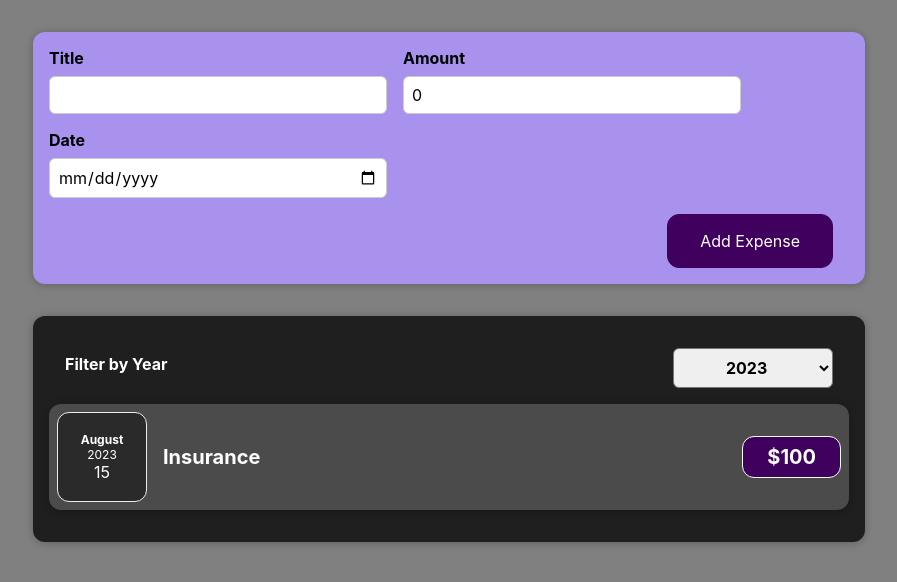
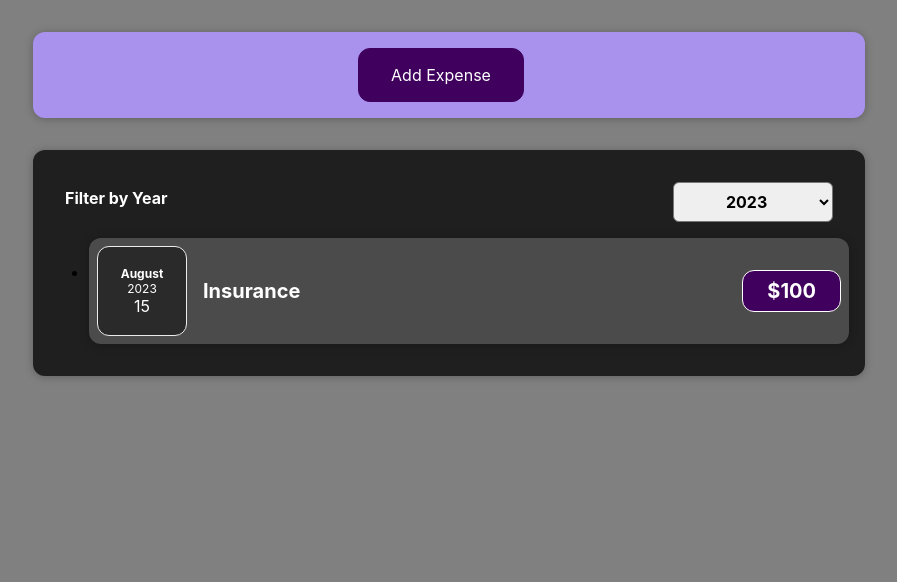
Before and after one commit to deepikacha/project-one, a React (Create React App) app: page / in a window 1280 px wide. Shown: the top 582 px of the page, without its empty margins (191-1088 px from the left). Built offline with nearby package versions, Linux system fonts and the light colour scheme.

Commit message:
render expense form conditionally

```diff
--- a/src/components/Expenses/ExpenseItem.js
+++ b/src/components/Expenses/ExpenseItem.js
@@ -9,6 +9,7 @@
 
 
   return (
+    <li>
     <Card className="expense-item">
       <ExpenseDate calenderDate={props.date}/>
       <div className="expense-item__description">
@@ -16,7 +17,9 @@
       <div className="expense-item__price">${props.price}</div>
 
     </div>
+
     </Card>
+    </li>
 
   )
 }
--- /dev/null
+++ b/src/components/Expenses/ExpenseList.js
@@ -0,0 +1,25 @@
+import React from "react";
+import ExpenseItem from "./ExpenseItem";
+import './ExpenseList.css'
+
+const ExpenseList=(props)=>{
+    if(props.items.length===0){
+        return <h2 className="expenses-list__callback">No expenses found</h2>
+    }
+    return <ul className="expenses-list">
+    { props.items.map((item)=> {
+         return (
+           <ExpenseItem
+             key={item.id}
+             title={item.title}
+             date={item.date}
+             price={item.price}
+           />
+         )
+         }
+       )}
+    </ul>
+
+}
+
+export default ExpenseList;
--- a/src/components/Expenses/Expenses.js
+++ b/src/components/Expenses/Expenses.js
@@ -3,6 +3,7 @@
 import "./Expenses.css";
 import Card from "../UI/Card";
 import ExpenseFilter from './ExpensesFilter'
+import ExpenseList from "./ExpenseList";
 
 const Expenses = (props) => {
   const [filteredYear, setFilteredYear]=useState('2023');
@@ -13,23 +14,13 @@
   const filteredExpenses=props.expenses.filter((val)=>{
    return val.date.getFullYear()===parseInt(filteredYear)
 })
-let expenseContent=<p>No expenses found</p>
-if(filteredExpenses.length>0){
-  expenseContent=filteredExpenses.map((expense) => {
-    return (
-      <ExpenseItem
-        key={expense.id}
-        title={expense.title}
-        date={expense.date}
-        price={expense.price}
-      />
-    );
-  })
-}
+
+
   return (
     <Card className="expenses">
       <ExpenseFilter selected={filteredYear} changeFilter={changeFilterHandler}/>
-      {expenseContent}
+      <ExpenseList items={filteredExpenses}/>
+
     </Card>
   );
 };
--- a/src/components/NewExpense/ExpenseForm.js
+++ b/src/components/NewExpense/ExpenseForm.js
@@ -8,6 +8,7 @@
   const [enteredTitle, setEnteredTitle] = useState('');
   const [enteredAmount, setEnteredAmount] = useState(0);
   const [enteredDate, setEnteredDate] = useState('');
+  const [isFormVisible,setIsFormVisible]=useState(false);
 
 
   const titleChangeHandler = (event) => {
@@ -21,6 +22,12 @@
   const dateChangeHandler = (event) => {
     setEnteredDate(event.target.value);
   };
+  const showFormHandler=()=>{
+    setIsFormVisible(true);
+  }
+  const hideFormHandler=()=>{
+    setIsFormVisible(false);
+  }
 
   const formSubmitHandler = (event) => {
     event.preventDefault();
@@ -38,6 +45,9 @@
   }
 
   return (
+    <div>
+  {!isFormVisible && ( <button type="submit" onClick={showFormHandler}>Add Expense</button>)}
+  {isFormVisible && (
     <form onSubmit={formSubmitHandler}>
       <div className="new-expense__controls">
         <div className="new-expense__control">
@@ -61,10 +71,14 @@
         </div>
       </div>
       <div className="new-expense__actions">
-        <button type="submit">Add Expense</button>
+        <button type="button" onClick={hideFormHandler}>Cancel</button>
+        <button type="submit" onClick={showFormHandler}>Add Expense</button>
       </div>
+
     </form>
-  );
-};
+  )}
+    </div>
+    )
+}
 
 export default ExpenseForm;
--- a/src/components/NewExpense/NewExpense.js
+++ b/src/components/NewExpense/NewExpense.js
@@ -7,7 +7,7 @@
 
         const expenseData={...enteredExpenseData,id:Math.random().toString()}
         console.log(expenseData);
-        props.onSaveExpense(expenseData)
+        props.onAddExpense(expenseData)
 
     }
     return (
```
Also changed, not shown: src/components/Expenses/ExpenseList.css (added), src/components/NewExpense/ExpenseForm.css (line endings or trailing spaces).
